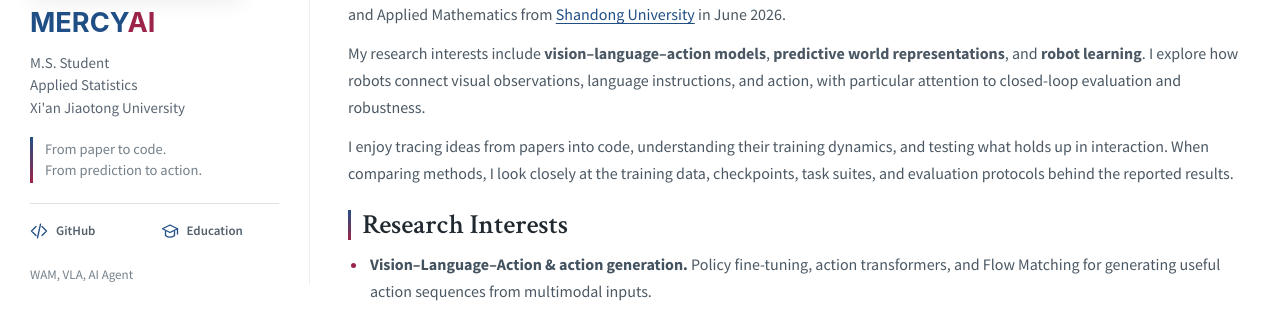
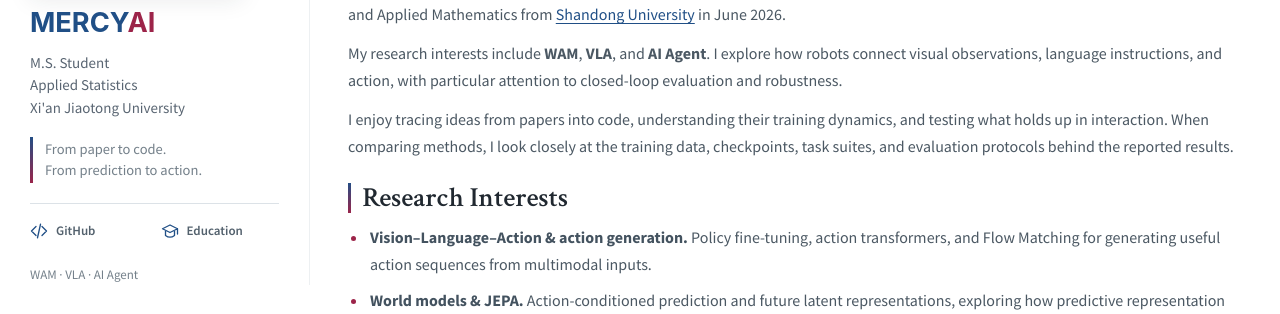
Before and after one commit to MERCYAI/MERCYAI, a plain HTML site: page index.html in a window 1280 px wide. Shown: the part 263-577 px from the top of the page. Drawn offline with Linux system fonts and the light colour scheme.

Commit message:
Align biography with current research interests

```diff
--- a/index.html
+++ b/index.html
@@ -3,7 +3,7 @@
 <head>
   <meta charset="utf-8" />
   <meta name="viewport" content="width=device-width, initial-scale=1" />
-  <meta name="description" content="MERCYAI — Master's student in Applied Statistics at Xi'an Jiaotong University, with interests in WAM, VLA, and AI Agent." />
+  <meta name="description" content="MERCYAI — Master's student in Applied Statistics at Xi'an Jiaotong University, with interests in WAM · VLA · AI Agent." />
   <title>MERCYAI | Academic Homepage</title>
   <link rel="stylesheet" href="./styles.css" />
   <script src="./app.js" defer></script>
@@ -27,7 +27,7 @@
         <a href="https://github.com/MERCYAI" target="_blank" rel="noopener"><svg viewBox="0 0 24 24" aria-hidden="true"><path d="m8 6-6 6 6 6m8-12 6 6-6 6M14 3l-4 18" /></svg>GitHub</a>
         <a href="#education"><svg viewBox="0 0 24 24" aria-hidden="true"><path d="m2 9 10-5 10 5-10 5-10-5Zm4 3v6c4 3 8 3 12 0v-6M22 9v7" /></svg>Education</a>
       </div>
-      <div class="profile-research">WAM, VLA, AI Agent</div>
+      <div class="profile-research">WAM · VLA · AI Agent</div>
     </aside>
     <main class="main-content" id="main-content">
       <nav class="top-nav" aria-label="Section navigation">
@@ -37,7 +37,7 @@
       <section class="section" id="biography" aria-labelledby="biography-title">
         <h2 id="biography-title">Biography</h2>
         <p>I am a master's student in <strong>Applied Statistics</strong> at <a href="https://www.xjtu.edu.cn/" target="_blank" rel="noopener">Xi'an Jiaotong University</a>. Previously, I received my bachelor's degree in Mathematics and Applied Mathematics from <a href="https://www.sdu.edu.cn/" target="_blank" rel="noopener">Shandong University</a> in June 2026.</p>
-        <p>My research interests include <strong>vision–language–action models</strong>, <strong>predictive world representations</strong>, and <strong>robot learning</strong>. I explore how robots connect visual observations, language instructions, and action, with particular attention to closed-loop evaluation and robustness.</p>
+        <p>My research interests include <strong>WAM</strong>, <strong>VLA</strong>, and <strong>AI Agent</strong>. I explore how robots connect visual observations, language instructions, and action, with particular attention to closed-loop evaluation and robustness.</p>
         <p>I enjoy tracing ideas from papers into code, understanding their training dynamics, and testing what holds up in interaction. When comparing methods, I look closely at the training data, checkpoints, task suites, and evaluation protocols behind the reported results.</p>
       </section>
       <section class="section" id="research" aria-labelledby="research-title">
```
Also changed, not shown: 1 other file.
